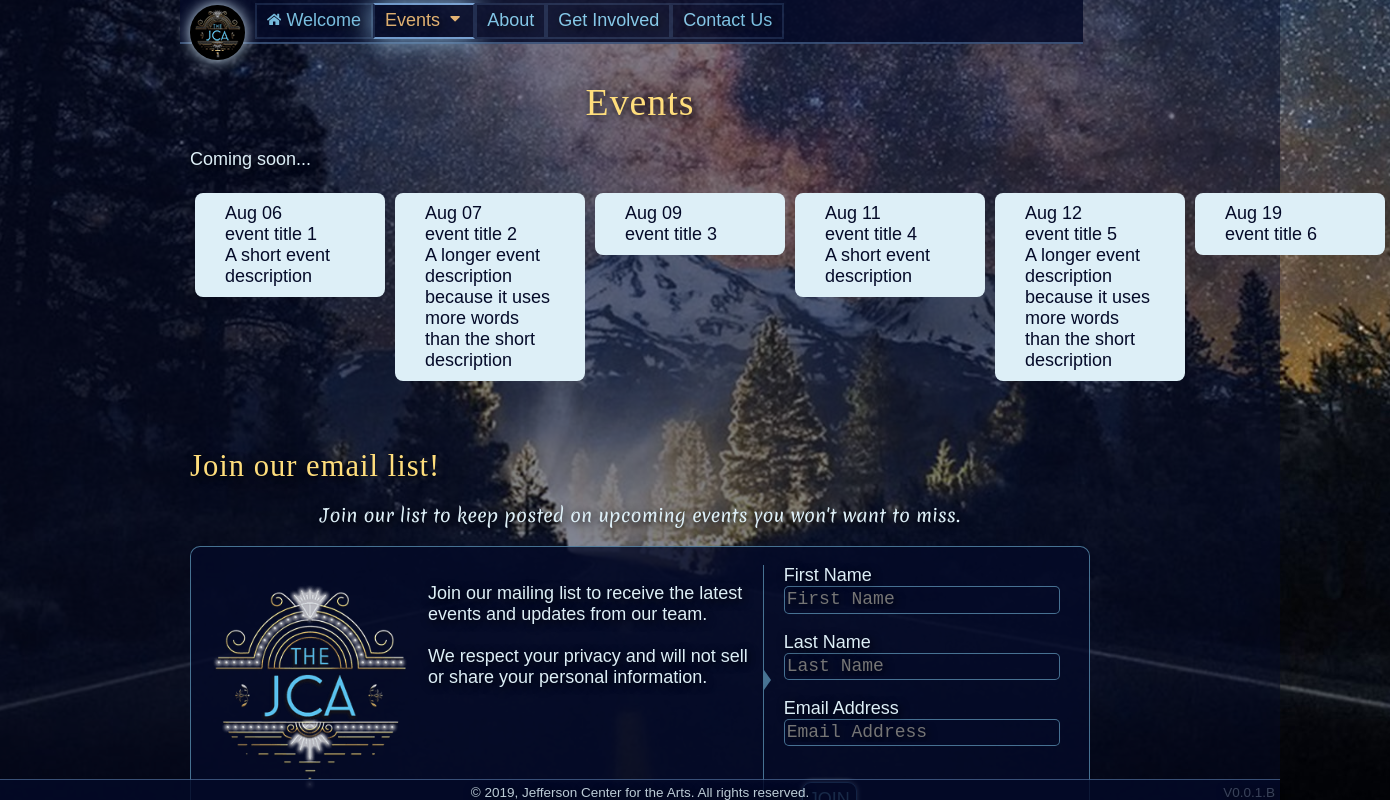
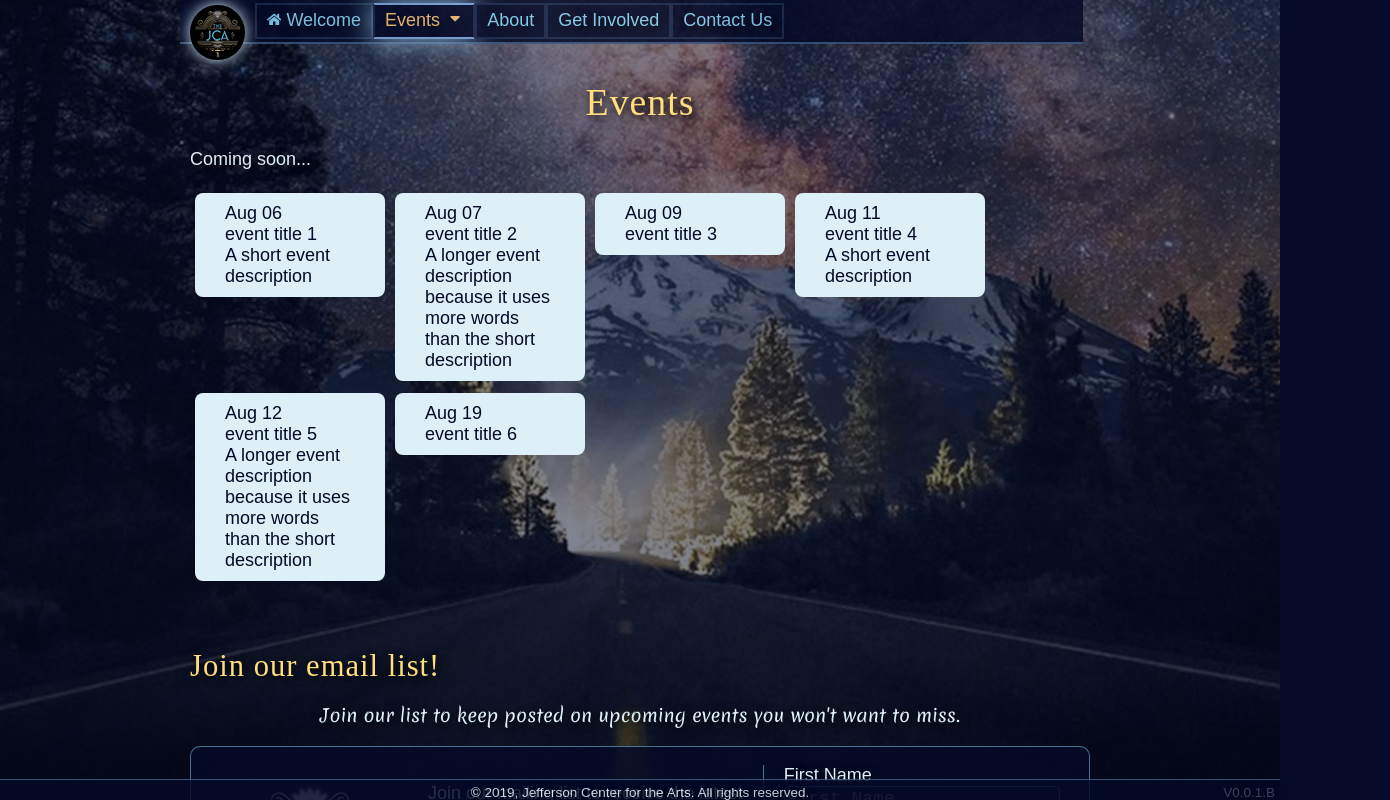
Before and after one commit to emaesen/jca, a Vue app in the folder client/: page /events in a window 1280 px wide. Shown: the top 800 px of the page, 1390 px wide, since content can reach past the window. Built offline with nearby package versions, Linux system fonts and the light colour scheme; a web font is replaced by a local one.

Commit message:
Customize component

```diff
--- a/client/src/components/Grid.vue
+++ b/client/src/components/Grid.vue
@@ -2,6 +2,7 @@
  * Grid component
  * https://github.com/euvl/vue-js-grid/blob/master/src/Grid.vue
  * 2019-08-14
+ * with custom modifications
  */
 <template>
   <div class="grid__" :style="style">
@@ -12,9 +13,9 @@
               :draggable="draggable"
               :drag-delay="dragDelay"
               :row-count="rowCount"
-              :cell-width="cellWidth"
+              :cell-width="cellWidthFill"
               :cell-height="cellHeight"
-              :window-width="windowWidth"
+              :grid-width="gridWidth"
               :row-shift="rowShift"
               @dragstart="onDragStart"
               @dragend="onDragEnd"
@@ -44,7 +45,7 @@ export default {
       type: Array,
       default: () => []
     },
-    gridWidth: {
+    maxGridWidth: {
       type: Number,
       default: -1
     },
@@ -55,6 +56,10 @@ export default {
     cellHeight: {
       type: Number,
       default: 80
+    },
+    flexCellWidth: {
+      type: Boolean,
+      default: false
     },
     draggable: {
       type: Boolean,
@@ -75,7 +80,8 @@ export default {
   },
   data () {
     return {
-      list: []
+      list: [],
+      gridWidth: null
     }
   },
   watch: {
@@ -90,14 +96,17 @@ export default {
         })
       },
       immediate: true
+    },
+    windowWidth(w) {
+      this.gridWidth = this.$el.clientWidth;
     }
   },
   computed: {
     gridResponsiveWidth () {
-      if (this.gridWidth < 0) {
-        return this.windowWidth
+      if (this.maxGridWidth < 0) {
+        return this.gridWidth
       } else {
-        return Math.min(this.windowWidth, this.gridWidth)
+        return Math.min(this.gridWidth, this.maxGridWidth)
       }
     },
 
@@ -127,7 +136,16 @@ export default {
       }
 
       return 0
-    }
+    },
+
+    cellWidthFill () {
+      return this.flexCellWidth
+        ? Math.floor(
+            this.gridResponsiveWidth
+            / Math.floor( this.gridResponsiveWidth / this.cellWidth )
+          )
+        : this.cellWidth
+    },
   },
   methods: {
     /* Returns merged event object */
@@ -243,7 +261,11 @@ export default {
 </script>
 <style>
 .grid__ {
-  display: block;
+  display: flex;
+  justify-content: space-between;
+  align-items: stretch;
+  flex-wrap: wrap;
+  justify-content: left;
   position: relative;
   width: 100%;
   box-sizing: border-box;
```
